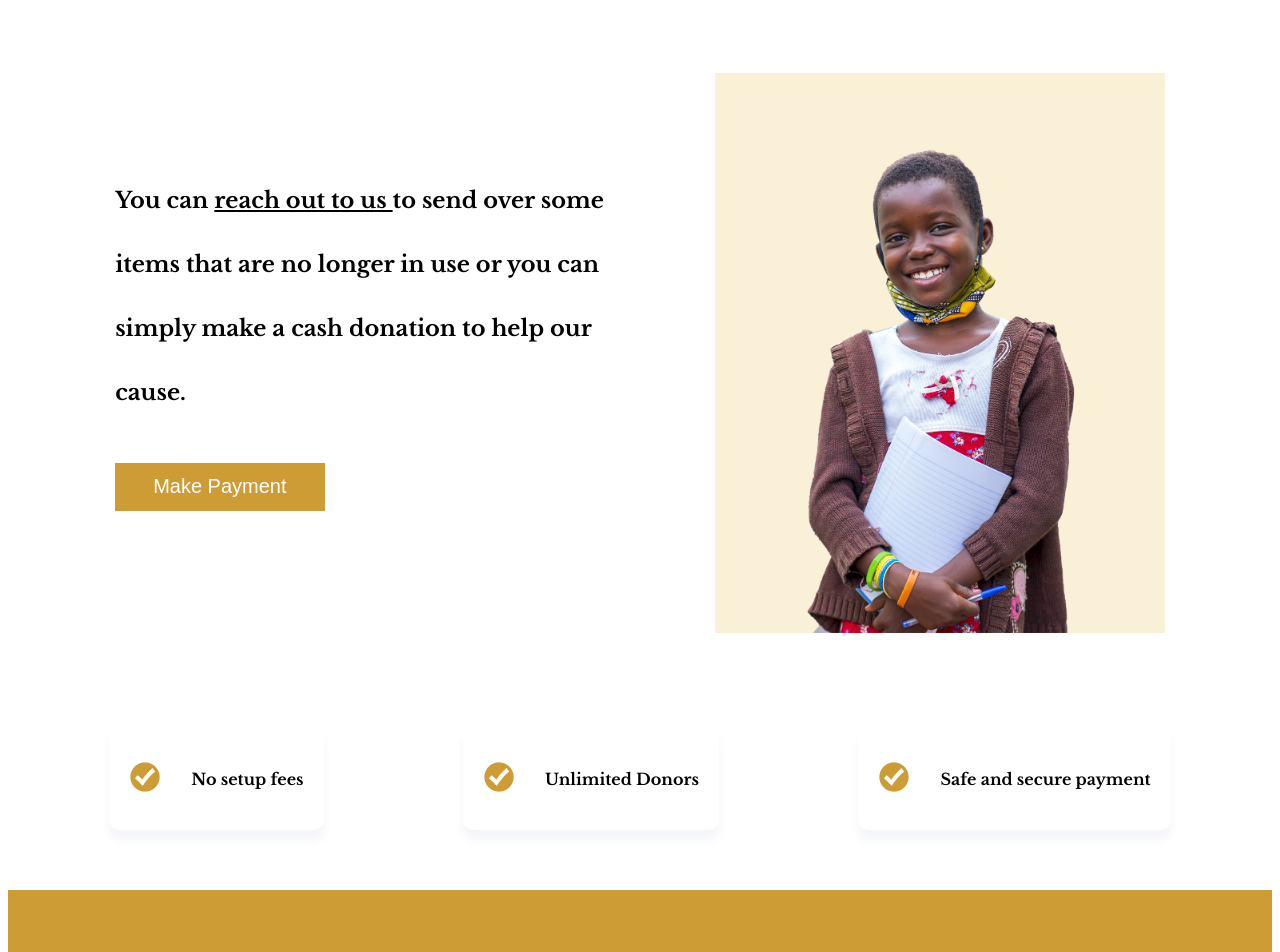
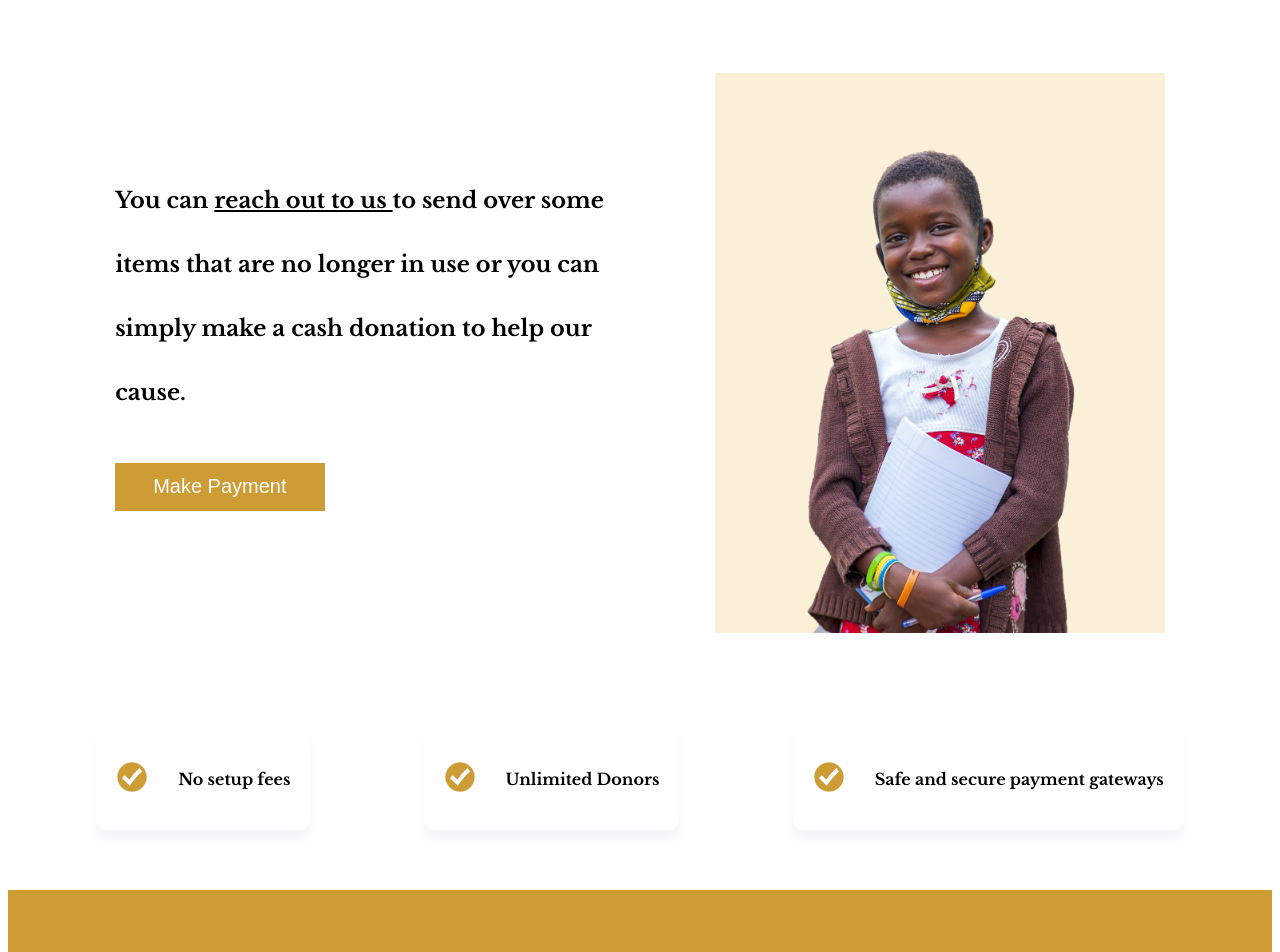
Before and after one commit to AlexDunia/newtrhi, a plain HTML site: page Donate.html in a window 1280 px wide. Shown: the part 107-1059 px from the top of the page. Drawn offline with nearby package versions, Linux system fonts and the light colour scheme.

Commit message:
new commit

```diff
--- a/Donate.html
+++ b/Donate.html
@@ -135,7 +135,7 @@
 			</div>
 
 			<div>
-				<h4> Safe and secure payment </h4>
+				<h4> Safe and secure payment gateways </h4>
 			</div>
 
 			</div>
```
